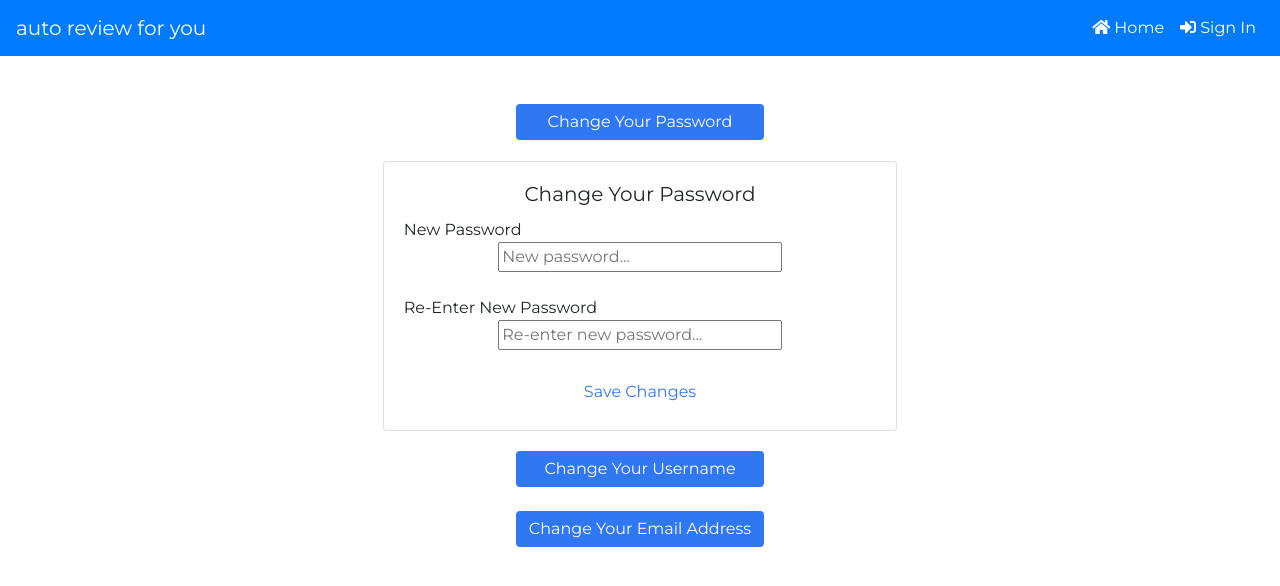
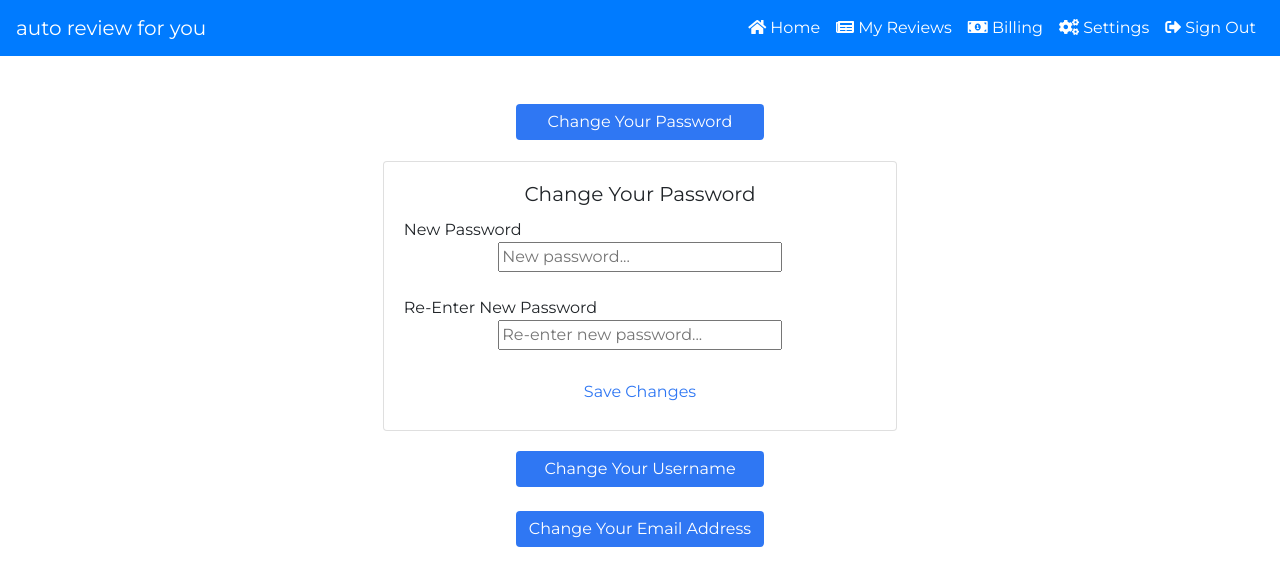
Before and after one commit to SparksFullStack/auto-review-for-you-front, a React (Create React App) app: page /Settings in a window 1280 px wide. Shown: the top 586 px of the page. Built offline with nearby package versions, Linux system fonts and the light colour scheme; no server answers; sample sign-in values are in the browser's storage.

Commit message:
navbar now re-rendering when user signs in/out

```diff
--- a/src/App.js
+++ b/src/App.js
@@ -1,5 +1,6 @@
 import React, { Component } from 'react';
 import './App.css';
+import Navbar from './components/MainPage/navbar';
 import MainPage from './components/MainPage/mainpage';
 import MyReviews from './components/UserPage/myreviews';
 import { Switch, Route, Redirect } from 'react-router-dom';
@@ -24,6 +25,7 @@ class App extends Component {
   render() {
     return (
       <div className="App">
+        <Navbar />
         <Switch>
           <Route exact path="/" component={MainPage} />
           <Route path="/searchpage" component={SearchResults} />
--- a/src/components/MainPage/loginregister.js
+++ b/src/components/MainPage/loginregister.js
@@ -252,7 +252,6 @@ class LoginRegister extends Component {
   render() {
     return (
       <div>
-        <NavBar />
         {this.handleRenderFormType()}
       </div>
     );
--- a/src/components/MainPage/mainpage.js
+++ b/src/components/MainPage/mainpage.js
@@ -42,7 +42,6 @@ class MainPage extends Component {
     return (
       <div>
         <div>
-          <Navbar isLoggedIn={isLoggedIn} handleLogin={this.handleLogin} />
           <SearchBar isLoggedIn={isLoggedIn} handleLogin={this.handleLogin} />
         </div>
         <MainContent isLoggedIn={isLoggedIn} />
--- a/src/components/MainPage/navbar.css
+++ b/src/components/MainPage/navbar.css
@@ -6,6 +6,10 @@
     padding-bottom: 20px;
     background-color: #2F77F3;
     z-index: 3;
+}
+
+.navbar-collapse {
+    text-align: left !important;
 }
 
 .nc {
--- a/src/components/MainPage/navbar.js
+++ b/src/components/MainPage/navbar.js
@@ -38,8 +38,8 @@ class MainNavbar extends Component {
       },
       navState: {
         isOpen: false,
-      }
-
+      },
+      isLoggedIn: false
      }
   }
 
@@ -47,17 +47,26 @@ class MainNavbar extends Component {
     Auth.logout();
   };
 
+  checkLogin = () => {
+    return Auth.loggedIn();
+  }
+
   navToggler = () => {
     this.setState({ navState: { isOpen: !this.state.navState.isOpen }});
   }
 
+  componentDidMount(){
+    this.setState({ isLoggedIn: this.checkLogin() });
+  }
+
+
   handleRenderNavItems = () => {
-    if (this.props.isLoggedIn){
+    if (this.checkLogin()){
       return (
         <Navbar color="primary" light expand="md">
         <NavbarBrand className="text-white" href="/">auto review for you</NavbarBrand>
         <NavbarToggler onClick={this.navToggler} />
-        <Collapse style={{textAlign: "left"}} isOpen={this.state.navState.isOpen} navbar>
+        <Collapse className="navbar-collapse-styles" isOpen={this.state.navState.isOpen} navbar>
           <Nav className="ml-auto" navbar>
             <NavItem>
                 <NavLink className="text-white" href="/">
@@ -84,8 +93,8 @@ class MainNavbar extends Component {
               </NavItem>
 
               <NavItem >
-                <NavLink className="text-white" href="/login">
-                <i className="fas fa-sign-out-alt"></i> Sign Out
+                <NavLink onClick={this.signOut} className="text-white" href="/login">
+                  <i className="fas fa-sign-out-alt"></i> Sign Out
                 </NavLink>
               </NavItem>
           </Nav>
@@ -116,6 +125,7 @@ class MainNavbar extends Component {
   }
 
   render() {
+    console.log(this.props.isLoggedIn)
     return (
       <div>
         {this.handleRenderNavItems()}
--- a/src/components/UserPage/billingcontainer.js
+++ b/src/components/UserPage/billingcontainer.js
@@ -40,9 +40,6 @@ class BillingContainer extends Component {
 
     return (
       <div>
-        <div>
-          <Navbar isLoggedIn={isLoggedIn} handleLogin={this.handleLogin} />
-        </div>
         <Billing />
       </div>
     );
--- a/src/components/UserPage/myreviews.js
+++ b/src/components/UserPage/myreviews.js
@@ -39,9 +39,6 @@ class MyReviews extends Component {
 
     return (
       <div>
-        <div>
-          <Navbar isLoggedIn={isLoggedIn} handleLogin={this.handleLogin} />
-        </div>
         <div className="settingsContainer">
           <ReviewList />
         </div>
--- a/src/components/UserPage/settings.js
+++ b/src/components/UserPage/settings.js
@@ -41,9 +41,6 @@ class Settings extends Component {
 
     return (
       <div>
-        <div>
-          <Navbar isLoggedIn={isLoggedIn} handleLogin={this.handleLogin} />
-        </div>
         <div className="settingsContainer">
           <UserSettings />
         </div>
```
